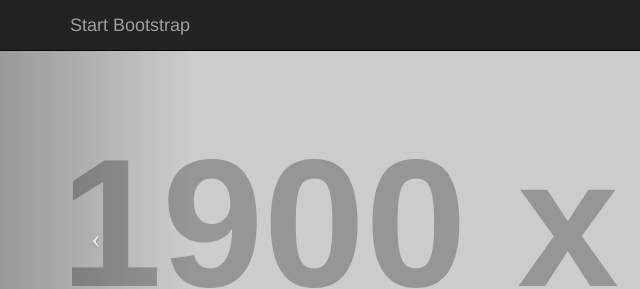
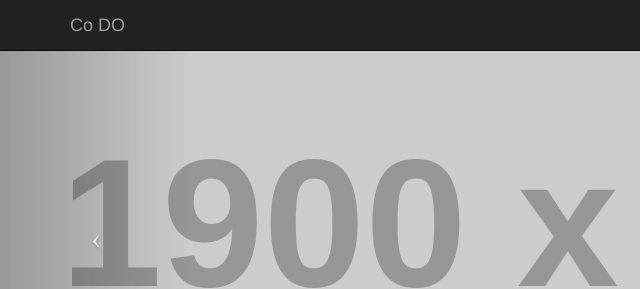
Before and after one commit to violine17/violine17.github.io, a plain HTML site: page index.html in a window 1280 px wide. Shown: the top 289 px of the page, 0-640 px from the left. Drawn offline with Linux system fonts and the light colour scheme; placeholder pictures from the web are drawn by us.

Commit message:
First Commit

```diff
--- a/index.html
+++ b/index.html
@@ -42,7 +42,7 @@
                     <span class="icon-bar"></span>
                     <span class="icon-bar"></span>
                 </button>
-                <a class="navbar-brand" href="index.html">Start Bootstrap</a>
+                <a class="navbar-brand" href="index.html">Co DO</a>
             </div>
             <!-- Collect the nav links, forms, and other content for toggling -->
             <div class="collapse navbar-collapse" id="bs-example-navbar-collapse-1">
```
